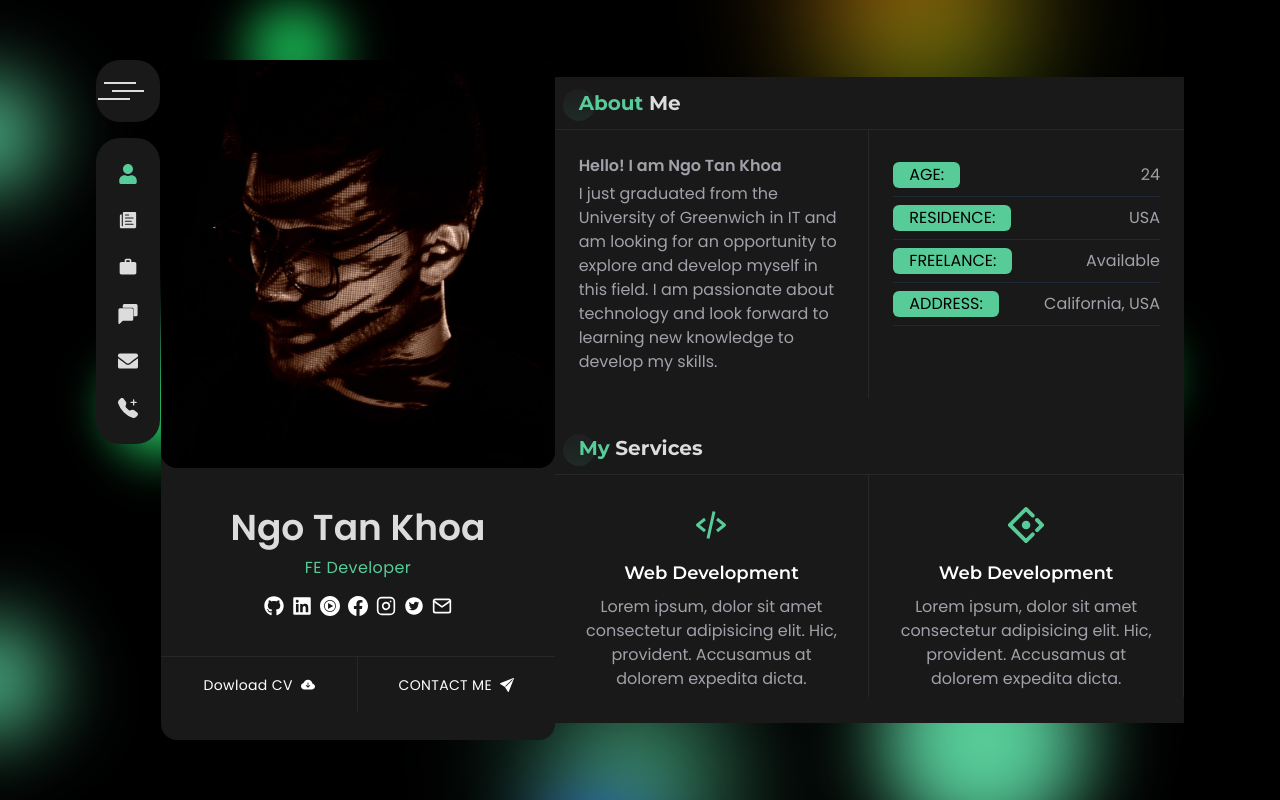
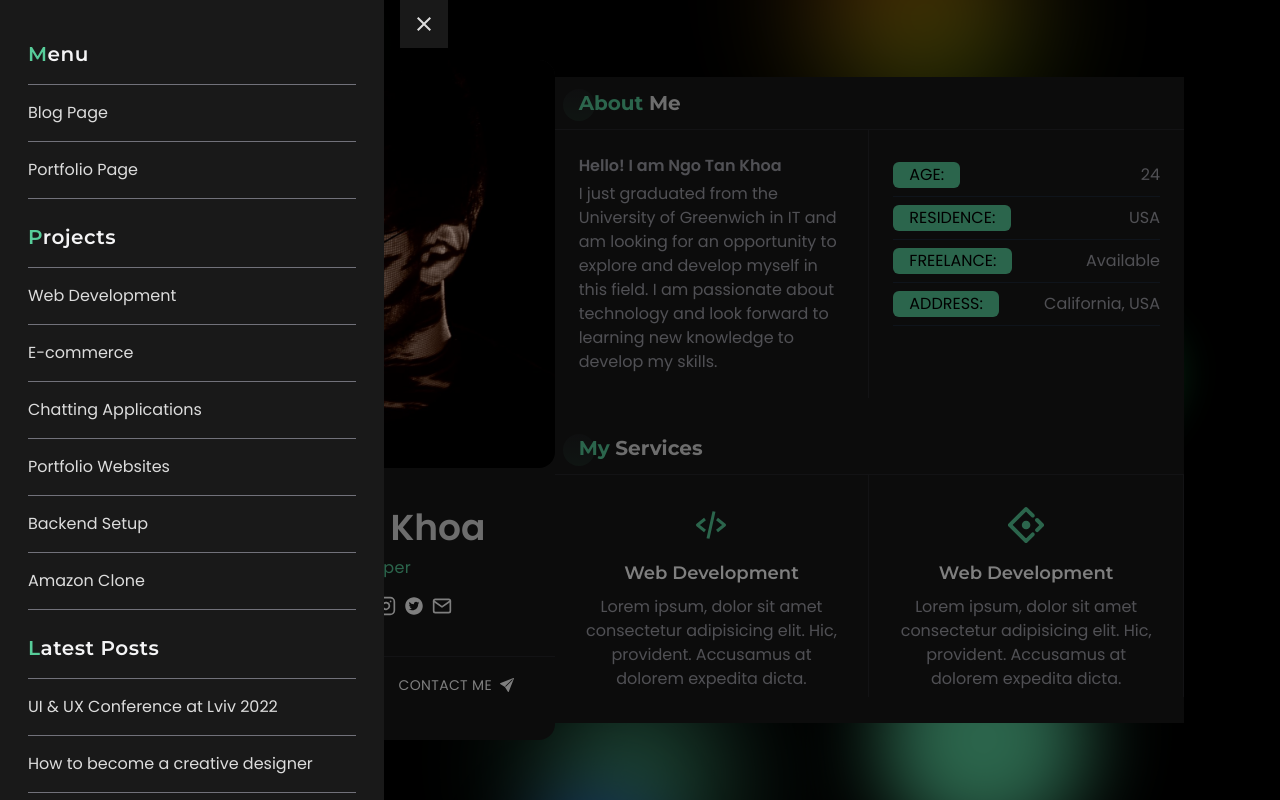
Before and after one commit to NgoTanKhoa21042001/portfolio-new, a React (Vite) app: page / in a window 1280 px wide. Both pictures are taken after a click on the element 128 px from the left and 90 px from the top of the page. Built offline with nearby package versions, Linux system fonts and the light colour scheme.

Commit message:
menu bar

```diff
--- a/package.json
+++ b/package.json
@@ -11,6 +11,7 @@
   },
   "dependencies": {
     "axios": "^1.4.0",
+    "framer-motion": "^10.12.18",
     "react": "^18.2.0",
     "react-dom": "^18.2.0",
     "react-icons": "^4.10.1",
--- a/src/Home.jsx
+++ b/src/Home.jsx
@@ -4,14 +4,17 @@
 import Left from './components/Home/Left'
 import { FaUser, FaEnvelope } from 'react-icons/fa'
 import { IoIosPaper } from 'react-icons/io'
+import { motion } from 'framer-motion'
 import { MdWork } from 'react-icons/md'
 import { SiGooglechat } from 'react-icons/si'
+import { MdOutlineClose } from 'react-icons/md'
 import { BsTelephonePlusFill } from 'react-icons/bs'
 import About from './components/about/About'
 import Resume from './components/resume/Resume'
 import Projects from './components/projects/Projects'
 import Blog from './components/blog/Blog'
 import Contact from './components/contact/Contact'
+import SideNav from './components/home/sidenav/SideNav'
 const Home = () => {
   const [about, setAbout] = useState(true)
   const [resume, setResume] = useState(false)
@@ -25,14 +28,38 @@
       <div className='w-16 h-96 bg-transparent flex flex-col gap-4'>
         <div className='w-full h-20 bg-bodyColor rounded-3xl flex justify-center items-center cursor-pointer group'>
           {/* Home icons */}
-          <div className='flex flex-col items-center gap-1.5'>
+          <div onClick={() => setSidenav(true)} className='flex flex-col items-center gap-1.5 overflow-hidden'>
             <span className='w-8 h-[2px] bg-textColor inline-block -translate-x-2 group-hover:translate-x-0 transition-transform duration-300 group-hover:bg-designColor'></span>
             <span className='w-8 h-[2px] bg-textColor inline-block group-hover:bg-designColor duration-300'></span>
             <span className='w-8 h-[2px] bg-textColor inline-block -translate-x-3.5 group-hover:translate-x-0 transition-transform duration-300 group-hover:bg-designColor'></span>
           </div>
+          {/* ============= Sidenav Start here ============= */}
+          {sidenav && (
+            <div
+              onClick={() => setSidenav(false)}
+              className='w-full h-screen fixed top-0 left-0 bg-black bg-opacity-50 z-50'
+            >
+              <div className='w-96 h-full relative'>
+                <motion.div
+                  initial={{ x: -500, opacity: 0 }}
+                  animate={{ x: 0, opacity: 1 }}
+                  transition={{ duration: 0.5 }}
+                  className='w-full h-full bg-bodyColor overflow-y-scroll scrollbar-thin scrollbar-thumb-[#646464]'
+                >
+                  <SideNav />
+                  <span
+                    onClick={() => setSidenav(false)}
+                    className='absolute top-0 -right-16 w-12 h-12 bg-bodyColor text-2xl text-textColor hover:text-designColor duration-300 cursor-pointer flex items-center justify-center z-50'
+                  >
+                    <MdOutlineClose />
+                  </span>
+                </motion.div>
+              </div>
+            </div>
+          )}
         </div>
         {/* Other icon */}
-        <div className='w-full h-96 bg-bodyColor rounded-3xl py-6 flex flex-col items-center justify-between'>
+        <div className='w-full h-80 bg-bodyColor rounded-3xl py-6 flex flex-col items-center justify-between'>
           <span
             onClick={() => setAbout(true) & setResume(false) & setProjects(false) & setBlog(false) & setContact(false)}
             className={`${
--- /dev/null
+++ b/src/components/home/sidenav/SideNav.jsx
@@ -0,0 +1,38 @@
+/* eslint-disable no-unused-vars */
+import React from 'react'
+import SidenavTitle from './SidenavTitle'
+
+const SideNav = () => {
+  return (
+    <div className='px-7 py-4'>
+      <SidenavTitle title='M' subTitle='enu' />
+      <ul>
+        <li className='sidenavLi'>Blog Page</li>
+        <li className='sidenavLi'>Portfolio Page</li>
+      </ul>
+      <SidenavTitle title='P' subTitle='rojects' />
+      <ul>
+        <li className='sidenavLi'>Web Development</li>
+        <li className='sidenavLi'>E-commerce</li>
+        <li className='sidenavLi'>Chatting Applications</li>
+        <li className='sidenavLi'>Portfolio Websites</li>
+        <li className='sidenavLi'>Backend Setup</li>
+        <li className='sidenavLi'>Amazon Clone</li>
+      </ul>
+      <SidenavTitle title='L' subTitle='atest Posts' />
+      <ul>
+        <li className='sidenavLi'>UI & UX Conference at Lviv 2022</li>
+        <li className='sidenavLi'>How to become a creative designer</li>
+        <li className='sidenavLi'>Designers thoughts about mobile UI templates</li>
+        <li className='sidenavLi'>Designer Conference at Florida, USA 2020</li>
+      </ul>
+      <SidenavTitle title='R' subTitle='each Me' />
+      <ul>
+        <li className='sidenavLi'>+968 24769821</li>
+        <li className='sidenavLi'>noor.jsdivs@gmail.com</li>
+      </ul>
+    </div>
+  )
+}
+
+export default SideNav
--- /dev/null
+++ b/src/components/home/sidenav/SidenavTitle.jsx
@@ -0,0 +1,15 @@
+/* eslint-disable no-unused-vars */
+/* eslint-disable react/prop-types */
+import React from 'react'
+
+const SidenavTitle = ({ title, subTitle }) => {
+  return (
+    <h1 className='font-titleFont text-xl font-semibold text-zinc-100 tracking-wide relative pb-4 mt-6 border-b-[1px] border-b-zinc-500'>
+      <span className='text-designColor'>{title}</span>
+      {subTitle}
+      <span className='w-8 h-8 bg-gradient-to-t from-designColor to-gray-600 inline-block rounded-full absolute -left-3 top-0 opacity-10 -z-10'></span>
+    </h1>
+  )
+}
+
+export default SidenavTitle
```
Also changed, not shown: 1 other file (tests, documents, lock files or other folders).
